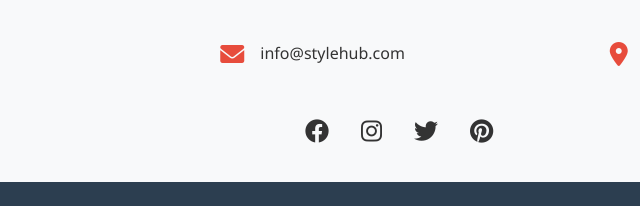
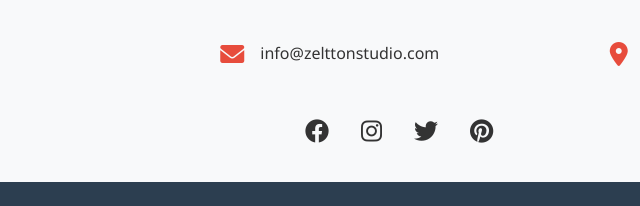
Before and after one commit to KatEston23/KatEston23.github.io, a plain HTML site: page index.html in a window 1280 px wide. Shown: the part 1951-2157 px from the top of the page, 241-881 px from the left. Drawn offline with Linux system fonts and the light colour scheme.

Commit message:
Update index.html

```diff
--- a/index.html
+++ b/index.html
@@ -96,7 +96,7 @@
                     </div>
                     <div class="contact-item">
                         <i class="fas fa-envelope"></i>
-                        <p>info@stylehub.com</p>
+                        <p>info@zelttonstudio.com</p>
                     </div>
                     <div class="contact-item">
                         <i class="fas fa-map-marker-alt"></i>
```
